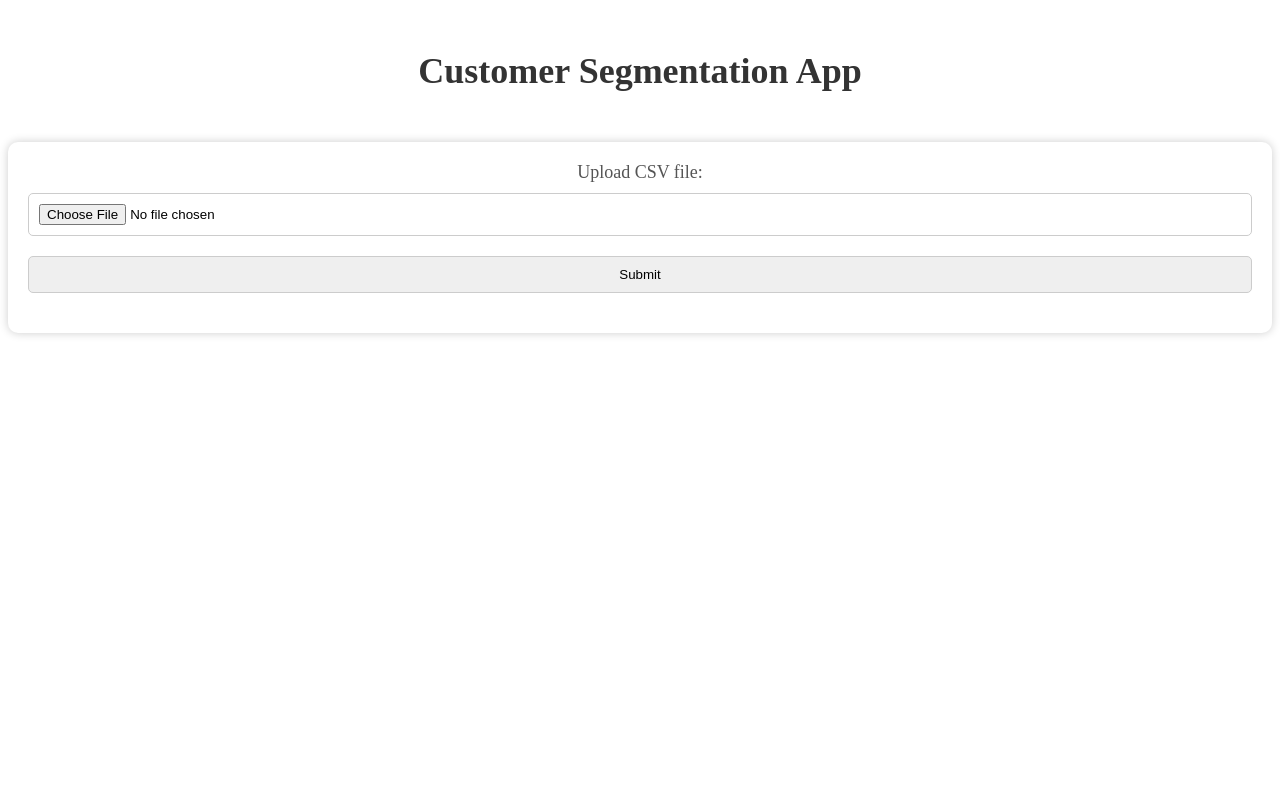
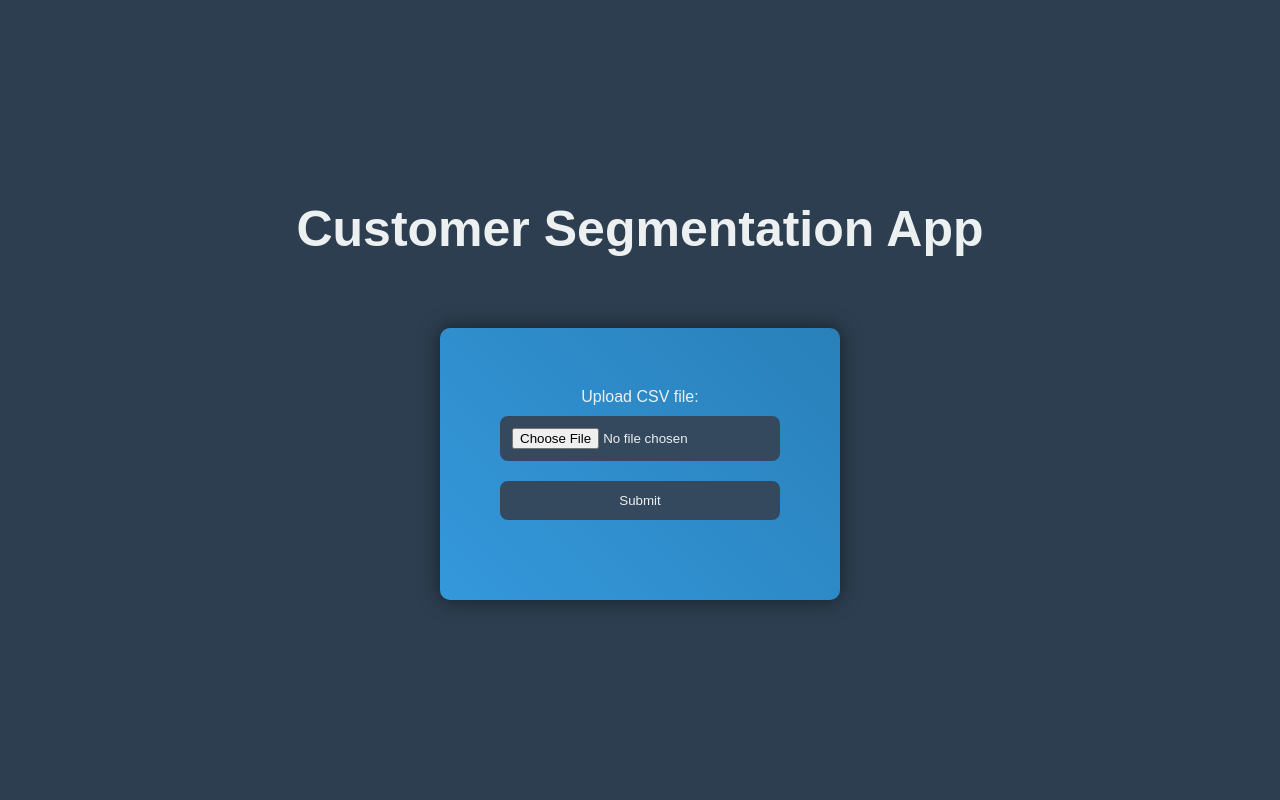
Before and after one commit to aditya3492gupta/Customer-Segmentation, a Flask app: page / in a window 1280 px wide. Run offline with Flask 3, Linux system fonts and the light colour scheme; parts of the project's set-up code (start-up, migrations or seed data) failed here and were passed over.

Commit message:
Update style.css

```diff
--- a/static/style.css
+++ b/static/style.css
@@ -1,16 +1,16 @@
-<style>
 body {
-            font-family: Arial, sans-serif;
+    font-family: 'Arial', sans-serif;
     margin: 0;
     padding: 0;
-            background-color: #f5f5f5;
-        }
-
-        h1 {
-            text-align: center;
-            margin-top: 50px;
-            font-size: 36px;
-            color: #333;
+    background-color: #2c3e50;
+    /* Dark background color */
+    display: flex;
+    flex-direction: column;
+    justify-content: center;
+    align-items: center;
+    height: 100vh;
+    color: #ecf0f1;
+    /* Light text color */
 }
 
 form {
@@ -18,38 +18,76 @@
     flex-direction: column;
     justify-content: center;
     align-items: center;
-            background-color: #fff;
-            padding: 20px;
+    background: linear-gradient(45deg, #3498db, #2980b9);
+    /* Gradient background */
+    padding: 60px;
     border-radius: 10px;
-            box-shadow: 0 0 10px rgba(0, 0, 0, 0.2);
     margin-top: 50px;
+    width: 400px;
+    box-sizing: border-box;
+    box-shadow: 0 0 20px rgba(0, 0, 0, 0.5);
+    /* Dark shadow */
+    animation: fadeIn 1s ease-in;
+    /* Fade-in animation */
+}
+
+h1 {
+    text-align: center;
+    font-size: 50px;
+    margin-bottom: 20px;
+    margin-top: 0px;
 }
 
 label {
-            font-size: 18px;
+    font-size: 16px;
     margin-bottom: 10px;
-            color: #555;
+    color: #ecf0f1;
+    /* Light gray color for labels */
 }
 
 input {
     width: 100%;
-            padding: 10px;
+    padding: 12px;
     margin-bottom: 20px;
     box-sizing: border-box;
-            border: 1px solid #ccc;
-            border-radius: 5px;
+    border: none;
+    border-radius: 8px;
+    outline: none;
+    background-color: #34495e;
+    /* Darker background color */
+    color: #ecf0f1;
+    /* Light text color */
+    transition: background 0.3s;
+}
+
+input:focus {
+    background-color: #2c3e50;
+    /* Darker background color on focus */
 }
 
 button {
-            background-color: #4caf50;
+    background-color: #e74c3c;
+    /* Red button color */
     color: #fff;
-            padding: 10px 20px;
+    padding: 15px 30px;
     border: none;
-            border-radius: 5px;
+    border-radius: 8px;
     cursor: pointer;
-            font-size: 16px;
+    font-size: 18px;
+    transition: background 0.3s;
 }
 
 button:hover {
-            background-color: #45a049;
+    background-color: #c0392b;
+    /* Darker red on hover */
 }
+
+@keyframes fadeIn {
+    from {
+        opacity: 0;
+    }
+
+    to {
+        opacity: 1;
+    }
+}
```
Lines whose indentation alone changed are shown as unchanged.
